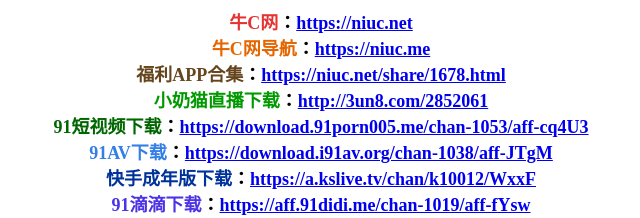
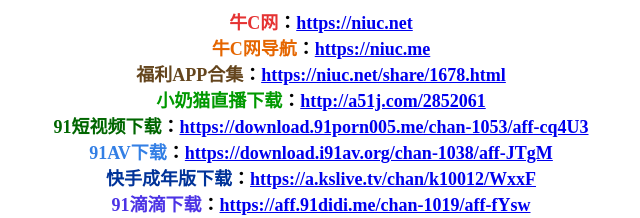
Before and after one commit to zhanglixue/niuc, a plain HTML site: page index.html in a window 1280 px wide. Shown: the top 218 px of the page, 319-959 px from the left. Drawn offline with Linux system fonts and the light colour scheme.

Commit message:
Update index.html

```diff
--- a/index.html
+++ b/index.html
@@ -14,7 +14,7 @@
 	<span style="font-size:18px;"><span style="color:#64451D;"><strong>福利APP合集</strong></span><strong>：<a href="https://niuc.net/share/1678.html" target="_blank">https://niuc.net/share/1678.html</a></strong></span>
 </div>
 <div style="text-align:center;">
-	<span style="font-size:18px;"><span style="color:#009900;"><strong>小奶猫直播下载</strong></span><strong>：<a href="http://3un8.com/2852061" target="_blank">http://3un8.com/2852061</a></strong></span>
+	<span style="font-size:18px;"><span style="color:#009900;"><strong>小奶猫直播下载</strong></span><strong>：<a href="http://a51j.com/2852061" target="_blank">http://a51j.com/2852061</a></strong></span>
 </div>
 <div style="text-align:center;">
 	<span style="font-size:18px;"><span style="color:#006600;"><strong>91短视频下载</strong></span><strong>：<a href="https://download.91porn005.me/chan-1053/aff-cq4U3" target="_blank">https://download.91porn005.me/chan-1053/aff-cq4U3</a></strong></span>
```
